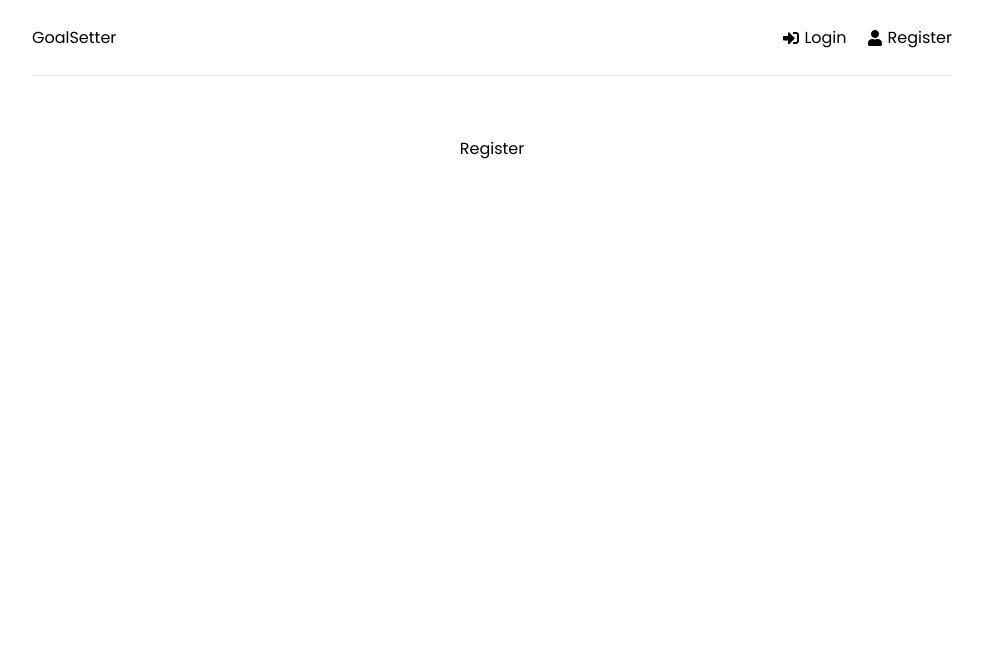
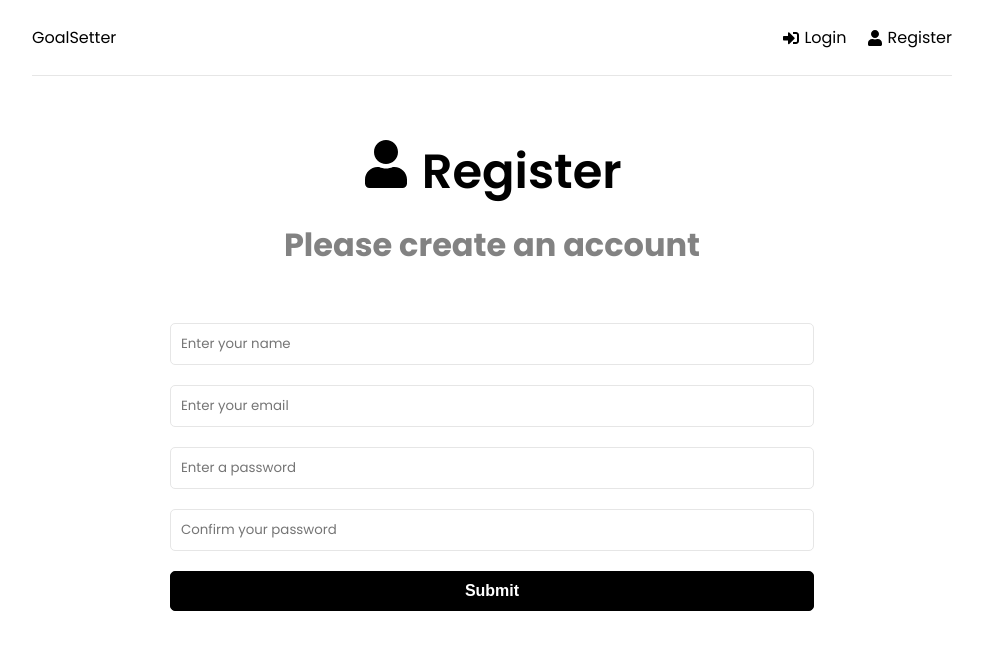
Before and after one commit to JAYMAC1/small-mern-project, a React (Create React App) app in the folder frontend/: page /register in a window 1280 px wide. Shown: the top 650 px of the page, without its empty margins (148-1131 px from the left). Built offline with nearby package versions, Linux system fonts and the light colour scheme.

Commit message:
created basic login and register pages

```diff
--- a/frontend/src/pages/Login.jsx
+++ b/frontend/src/pages/Login.jsx
@@ -1,7 +1,65 @@
-import React from 'react'
+import React, { useState, useEffect } from 'react'
+import { FaSignInAlt } from 'react-icons/fa'
 
 const Login = () => {
-  return <div>Login</div>
+  const [formData, setFormData] = useState({
+    email: '',
+    password: '',
+  })
+
+  const { name, email, password, password2 } = formData
+
+  const onSubmit = (e) => {
+    e.preventDefault()
+    console.log('submit')
+  }
+  const onChange = (e) => {
+    setFormData((prevState) => ({
+      ...prevState,
+      [e.target.id]: [e.target.value],
+    }))
+  }
+  return (
+    <>
+      <section className='heading'>
+        <h1>
+          <FaSignInAlt /> Login
+        </h1>
+        <p>Login and start setting goals</p>
+      </section>
+      <section className='form'>
+        <form onSubmit={onSubmit}>
+          <div className='form-group'>
+            <input
+              type='email'
+              className='form-control'
+              id='email'
+              name='email'
+              value={email}
+              placeholder='Enter your email'
+              onChange={onChange}
+            />
+          </div>
+          <div className='form-group'>
+            <input
+              type='password'
+              className='form-control'
+              id='password'
+              name='password'
+              value={password}
+              placeholder='Enter a password'
+              onChange={onChange}
+            />
+          </div>
+          <div className='form-group'>
+            <button type='submit' className='btn btn-block'>
+              Submit
+            </button>
+          </div>
+        </form>
+      </section>
+    </>
+  )
 }
 
 export default Login
--- a/frontend/src/pages/Register.jsx
+++ b/frontend/src/pages/Register.jsx
@@ -1,7 +1,89 @@
-import React from 'react'
+import React, { useState, useEffect } from 'react'
+import { FaUser } from 'react-icons/fa'
 
 const Register = () => {
-  return <div>Register</div>
+  const [formData, setFormData] = useState({
+    name: '',
+    email: '',
+    password: '',
+    password2: '',
+  })
+
+  const { name, email, password, password2 } = formData
+
+  const onSubmit = (e) => {
+    e.preventDefault()
+    console.log('submit')
+  }
+  const onChange = (e) => {
+    setFormData((prevState) => ({
+      ...prevState,
+      [e.target.id]: [e.target.value],
+    }))
+  }
+  return (
+    <>
+      <section className='heading'>
+        <h1>
+          <FaUser /> Register
+        </h1>
+        <p>Please create an account</p>
+      </section>
+      <section className='form'>
+        <form onSubmit={onSubmit}>
+          <div className='form-group'>
+            <input
+              type='text'
+              className='form-control'
+              id='name'
+              name='name'
+              value={name}
+              placeholder='Enter your name'
+              onChange={onChange}
+            />
+          </div>
+          <div className='form-group'>
+            <input
+              type='email'
+              className='form-control'
+              id='email'
+              name='email'
+              value={email}
+              placeholder='Enter your email'
+              onChange={onChange}
+            />
+          </div>
+          <div className='form-group'>
+            <input
+              type='password'
+              className='form-control'
+              id='password'
+              name='password'
+              value={password}
+              placeholder='Enter a password'
+              onChange={onChange}
+            />
+          </div>
+          <div className='form-group'>
+            <input
+              type='password'
+              className='form-control'
+              id='password2'
+              name='password2'
+              value={password2}
+              placeholder='Confirm your password'
+              onChange={onChange}
+            />
+          </div>
+          <div className='form-group'>
+            <button type='submit' className='btn btn-block'>
+              Submit
+            </button>
+          </div>
+        </form>
+      </section>
+    </>
+  )
 }
 
 export default Register
```
